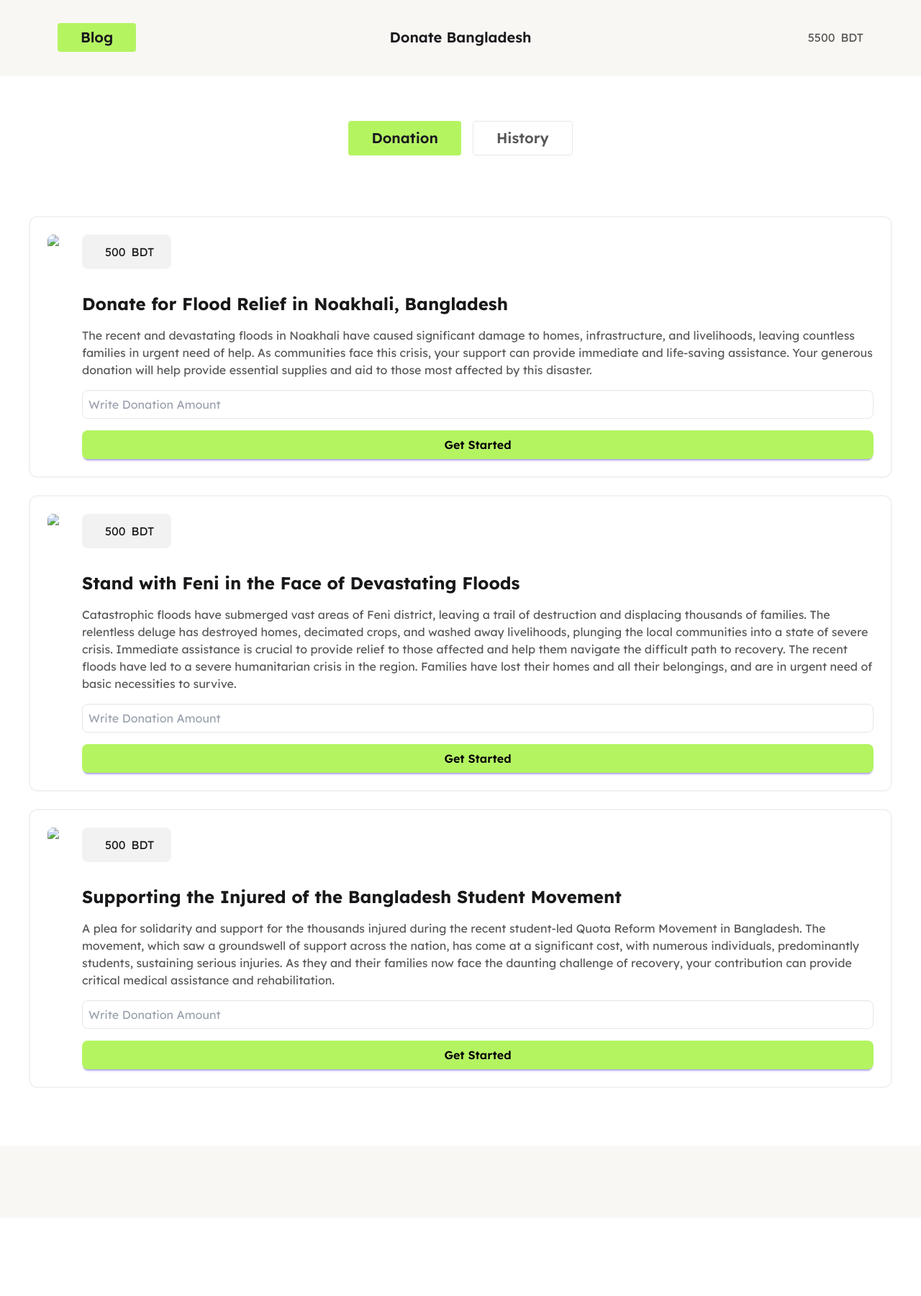
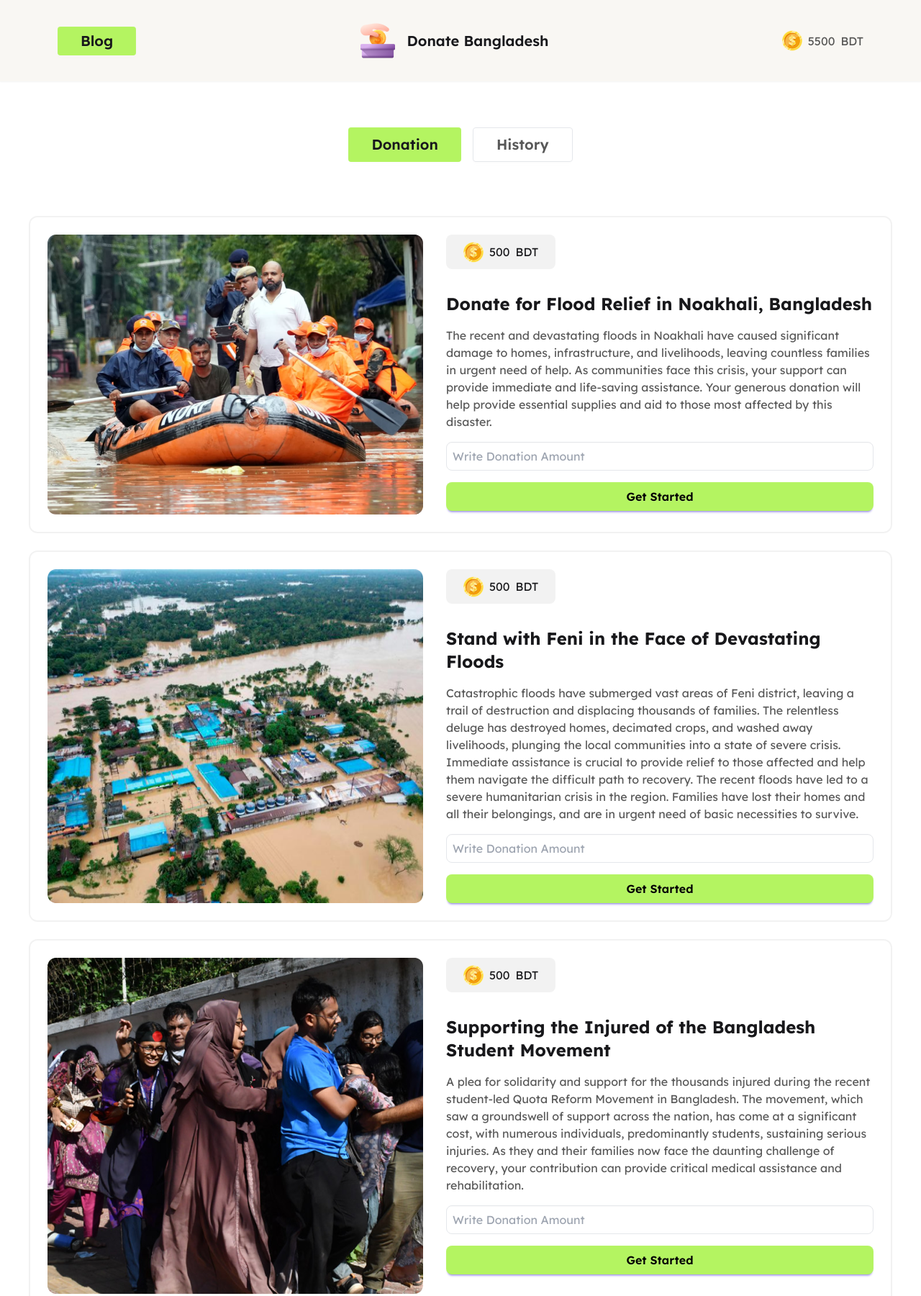
Before and after one commit to AlFaisal001/Build-and-Manipulate, a plain HTML site: page index.html in a window 1280 px wide. Shown: the whole page at 72% size. Before the commit the page ends 1692 px from the top, so only its background shows below. Drawn offline with nearby package versions, Linux system fonts and the light colour scheme; the site is published under a folder, as on GitHub Pages, so addresses that start at the root find nothing.

Commit message:
url correction done

```diff
--- a/index.html
+++ b/index.html
@@ -58,13 +58,13 @@
 
             <!-- center -->
             <div class="navbar-center flex items-center order-1 md:order-2">
-                <a href=""><img src="/assets/logo.png" alt=""></a>
+                <a href=""><img src="./assets/logo.png" alt=""></a>
                 <a class="btn btn-ghost text-xl font-semibold">Donate Bangladesh</a>
             </div>
 
             <!-- right -->
             <div class="navbar-end flex justify-center gap-2 md:justify-end order-1 md:order-3">
-                <img src="/assets/coin.png" alt="">
+                <img src="./assets/coin.png" alt="">
                 <p id="remainingAmount" class="text-dark">5500</p>
                 <p class="text-dark">BDT</p>
             </div>
@@ -84,11 +84,11 @@
             <!-- card 01 -->
              <div class="lg:mx-40 border-2 border-dark-02 rounded-xl lg:w-[1200px]">
                 <div class="flex flex-col lg:flex-row gap-8 px-6 py-6">
-                    <img src="/assets/noakhali.png"
+                    <img src="./assets/noakhali.png"
                     class="rounded-lg" />
                     <div class="space-y-4">
                     <div class="badge badge-lg bg-dark-02 px-6 py-6">
-                        <img class="" src="/assets/coin.png" alt="">
+                        <img class="" src="./assets/coin.png" alt="">
                         <p id="currentDonation1">500</p>
                         <p>BDT</p>
                     </div>
@@ -104,11 +104,11 @@
             <!-- card 02 -->
              <div class="lg:mx-40 border-2 border-dark-02 rounded-xl lg:w-[1200px]">
                 <div class="flex flex-col lg:flex-row gap-8 px-6 py-6">
-                    <img src="/assets/feni.png"
+                    <img src="./assets/feni.png"
                     class="rounded-lg" />
                     <div class="space-y-4">
                     <div class="badge badge-lg bg-dark-02 px-6 py-6">
-                        <img src="/assets/coin.png" alt="">
+                        <img src="./assets/coin.png" alt="">
                         <p id="currentDonation2">500</p>
                         <p>BDT</p>
                     </div>
@@ -124,11 +124,11 @@
             <!-- card 03 -->
              <div class="lg:mx-40 border-2 border-dark-02 rounded-xl lg:w-[1200px]">
                 <div class="flex flex-col lg:flex-row gap-8 px-6 py-6">
-                    <img src="/assets/quota-protest.png"
+                    <img src="./assets/quota-protest.png"
                     class="rounded-lg" />
                     <div class="space-y-4">
                     <div class="badge badge-lg bg-dark-02 px-6 py-6">
-                        <img src="/assets/coin.png" alt="">
+                        <img src="./assets/coin.png" alt="">
                         <p id="currentDonation3">500</p>
                         <p>BDT</p>
                     </div>
@@ -151,7 +151,7 @@
             <dialog id="donation_modal" class="modal modal-bottom sm:modal-middle">
                 <div class="modal-box text-center space-y-4 w-[340px] mx-auto">
                     <h3 class="text-4xl font-bold mb-2">Congrats!</h3>
-                    <img src="/assets/coin.png" class="mx-auto w-10 h-10 mb-2" alt="">
+                    <img src="./assets/coin.png" class="mx-auto w-10 h-10 mb-2" alt="">
                     <p class="pt-5 font-light">You Have Donated for Humankind</p>
                     <p class="font-semibold text-lg">Successfully</p>
                     <div class="modal-action justify-center">
@@ -169,9 +169,9 @@
     </footer>
 
 
-    <script src="/js/toggles.js"></script>
-    <script src="/js/utilities.js"></script>
-    <script src="/js/donate.js"></script>
-    <script src="/js/currentDonations.js"></script>
+    <script src="./js/toggles.js"></script>
+    <script src="./js/utilities.js"></script>
+    <script src="./js/donate.js"></script>
+    <script src="./js/currentDonations.js"></script>
 </body>
 </html>
```
